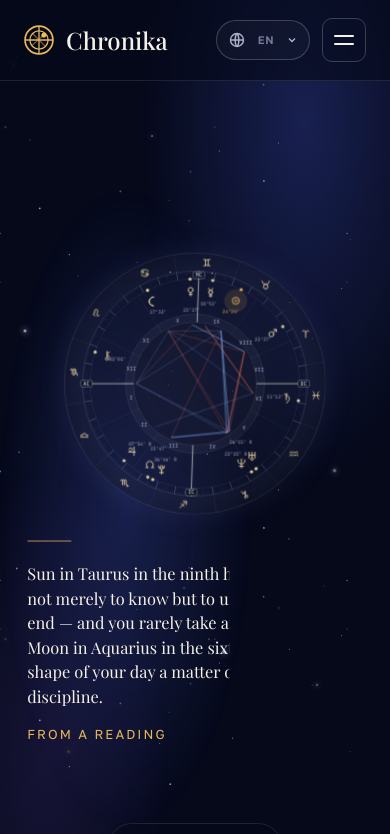
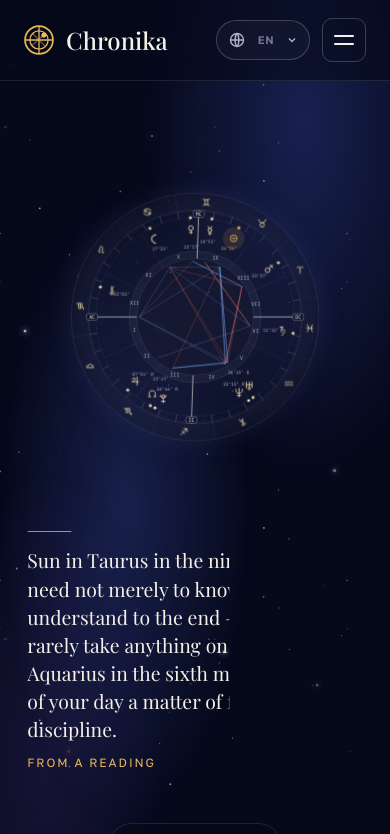
Before and after one commit to Enakoneschniy/natalka-design, a Next.js app in the folder apps/web/: page /en in a window 390 px wide. Shown: the top 834 px of the page. Built offline with nearby package versions, Linux system fonts and the light colour scheme; a web font is replaced by a local one.

Commit message:
Film, stacked cut: positions in viewport heights, the passage pinned above the link
Co-Authored-By: Claude Opus 5 <noreply@anthropic.com>

```diff
--- a/apps/web/src/styles/globals.css
+++ b/apps/web/src/styles/globals.css
@@ -1318,7 +1318,9 @@
 
 /* The stacked cut: the chart steps up instead of aside and the passage sits under it. Chosen by
    width or by orientation — a folding phone opened in portrait is 830 px wide and still a phone.
-   The keyframes are redefined here because an animated `translate` wins over a static one. */
+   The keyframes are redefined here because an animated `translate` wins over a static one.
+   Positions are in viewport heights, not in the elements' own sizes, so a long passage cannot
+   push itself down onto the link at the foot. */
 @media (max-width: 1000px), (orientation: portrait) {
   .film {
     height: min(calc(100svh - 72px), 820px);
@@ -1330,7 +1332,7 @@
   }
   .film-ring,
   .film-wheel {
-    width: min(48vh, 86vw, 560px);
+    width: min(44vh, 86vw, 560px);
   }
   @keyframes film-wheel {
     0%,
@@ -1351,12 +1353,12 @@
       animation-timing-function: var(--in);
     }
     36% {
-      translate: -50% -88%;
-      scale: 0.78;
+      translate: -50% calc(-50% - 23vh);
+      scale: 0.74;
     }
     52% {
-      translate: -50% -88%;
-      scale: 0.8;
+      translate: -50% calc(-50% - 23vh);
+      scale: 0.76;
       opacity: 1;
       animation-timing-function: var(--in);
     }
@@ -1376,20 +1378,32 @@
       scale: 1.42;
     }
   }
+  /* From 52 % of the frame down, above the link: the passage's top edge is pinned there, so its
+     length only ever changes where it ends, never where it starts. */
   .film-quote {
     left: 50%;
-    top: 50%;
+    top: 52%;
+    bottom: 92px;
     width: min(86vw, 560px);
+    overflow: hidden;
   }
   .film-quote blockquote {
-    font-size: clamp(16px, 4.2vw, 21px);
+    font-size: clamp(15px, 2.3vh, 20px);
+    line-height: 1.45;
+  }
+  .film-quote blockquote::before {
+    margin-bottom: 14px;
+  }
+  .film-quote figcaption {
+    margin-top: 10px;
+    font-size: 12px;
   }
   @keyframes film-quote {
     0%,
     34% {
       opacity: 0;
       clip-path: inset(0 100% 0 0);
-      translate: -50% calc(12% + 12px);
+      translate: -50% 12px;
       animation-timing-function: var(--in);
     }
     36% {
@@ -1397,19 +1411,19 @@
     }
     41% {
       clip-path: inset(0 0 0 0);
-      translate: -50% 12%;
+      translate: -50% 0;
     }
     50% {
       opacity: 1;
       clip-path: inset(0 0 0 0);
-      translate: -50% 12%;
+      translate: -50% 0;
       animation-timing-function: var(--out);
     }
     53%,
     100% {
       opacity: 0;
       clip-path: inset(0 0 0 0);
-      translate: -50% calc(12% - 12px);
+      translate: -50% -12px;
     }
   }
   .film-title {
```
